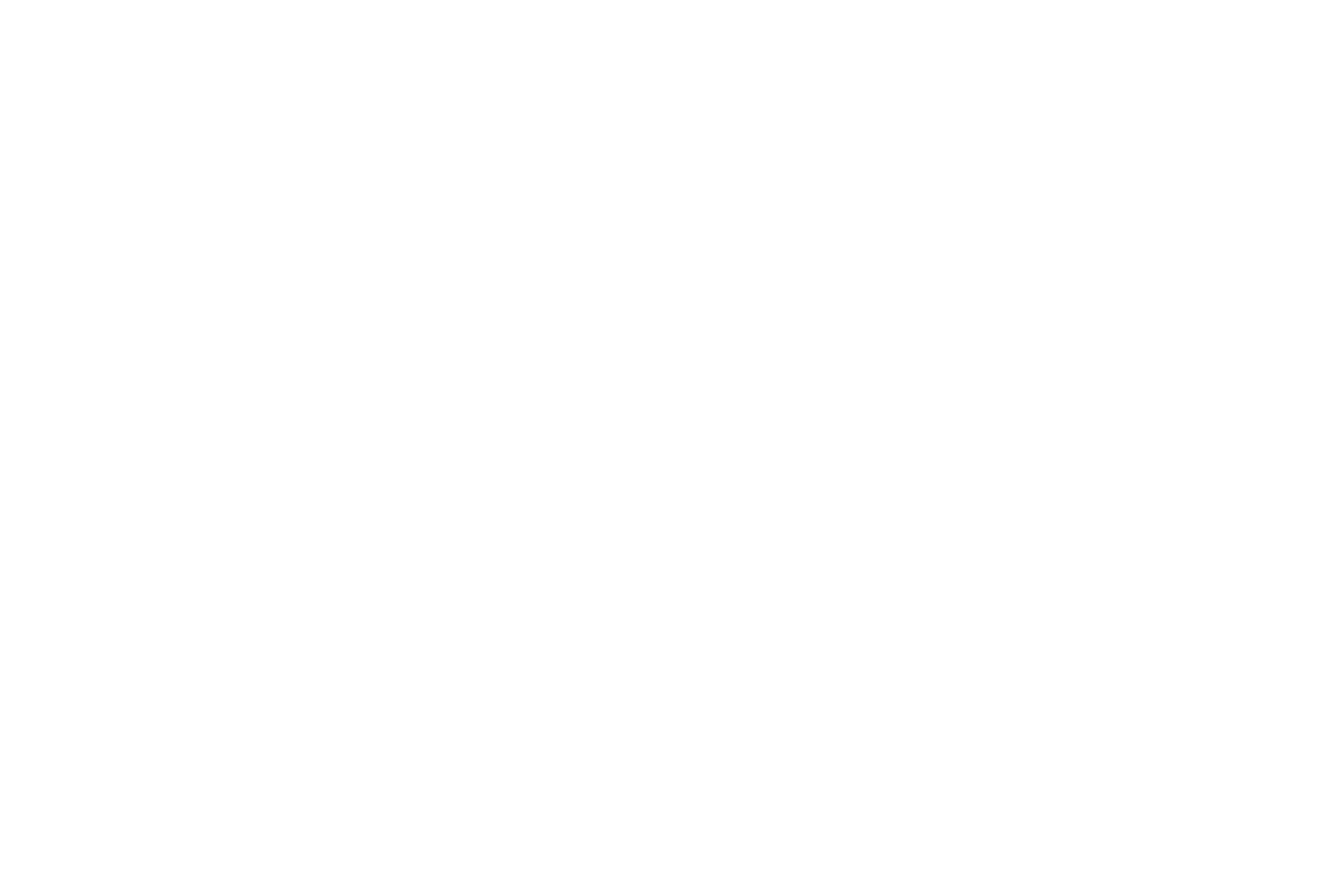
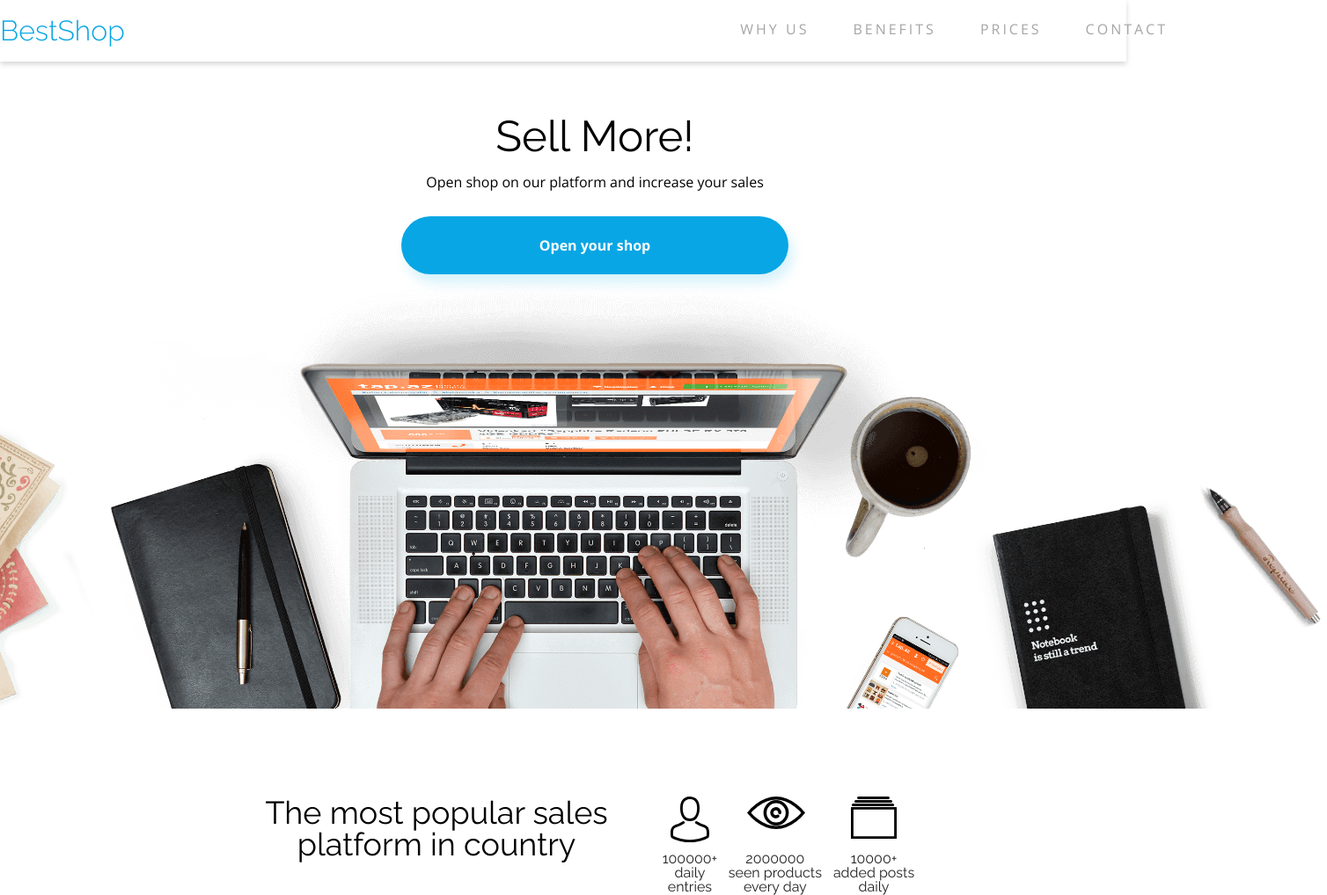
Before and after one commit to mateuszolkuski/bestshop, a plain HTML site: page index.html in a window 1280 px wide. Shown: the whole page at 88% size, 1508 px wide, since content can reach past the window. Before the commit the page ends 800 px from the top, so only its background shows below. Drawn offline with nearby package versions, Linux system fonts and the light colour scheme; files that its build step writes are made by us from their sources.

Commit message:
polowa boxa ze statystykami

```diff
--- /dev/null
+++ b/css/style.css
@@ -0,0 +1,176 @@
+:root {
+    --color-primary: #08A6E4;
+    --color-primary-shadow: rgba(7, 172, 230, .16);
+    --color-redish: #FB3B64;
+    --color-green: #55DFB4;
+    --color-black: #000000;
+    --color-grey: #A5A5A5;
+    --color-light-grey: #F7F7F7;
+    --color-white: #FFFFFF;
+    --button-radius: 35px;
+    --font-raleway: "Raleway", sans-serif;
+    --font-open-sans: "Open Sans", sans-serif;
+}
+
+* {
+    box-sizing: border-box;
+}
+
+html {
+    scroll-behavior: smooth;
+}
+
+body {
+    font-family: var(--font-open-sans);
+}
+
+a {
+    text-decoration: none;
+}
+
+/* start */
+
+.container {
+    width: 1352px;
+    margin: 0 auto;
+}
+
+/*header*/
+
+.header {
+    width: 100%;
+    height: 70px;
+    background-color: var(--color-white);
+    position: absolute;
+    box-shadow: 0px 3px 6px #00000029;
+}
+
+.header .container {
+    display: flex;
+    justify-content: space-between;
+    align-items: center;
+    height: 100%;
+}
+
+.logo {
+    font-family: var(--font-raleway);
+    display: flex;
+    align-items: center;
+    color: var(--color-primary);
+    font-size: 32px;
+    font-weight: 300;
+}
+
+nav {
+    align-self: stretch;
+}
+
+.nav-list {
+    display: flex;
+    align-items: center;
+}
+
+.nav-list li {
+    display: flex;
+    justify-content: center;
+    align-items: center;
+    flex-grow: 1;
+    flex-shrink: 1;
+    padding: 25px;
+    color: var(--color-grey) ;
+}
+
+.nav-list-link {
+    color: var(--color-grey);
+    font-family: var(--font-open-sans);
+    text-transform: uppercase;
+    padding-bottom: 25px;
+    letter-spacing: 3px;
+}
+
+.nav-list-link:hover {
+    cursor: pointer;
+    color: var(--color-black);
+    border-bottom: 4px solid var(--color-primary);
+    border-spacing: 23px;
+}
+
+/* banner */
+
+.banner {
+    display: flex;
+    flex-direction: column;
+    align-items: center;
+}
+
+.banner .container {
+    margin-top: 130px;
+    text-align: center;
+}
+
+.banner-title {
+    font-family: var(--font-raleway);
+    font-size: 49px;
+    font-weight: normal;
+    margin-bottom: 20px;
+    color: var(--color-black);
+}
+
+.banner-text {
+    height: 22px;
+    font-family: var(--font-open-sans);
+    font-size: 16px;
+    font-weight: normal;
+    color: var(--color-black);
+    margin-bottom: 50px;
+}
+
+.banner-button {
+    background: var(--color-primary) 0% 0% no-repeat padding-box;
+    box-shadow: 5px 10px 14px #07ACE629;
+    border-radius: 40px;
+    padding: 22px 157px;
+    color: var(--color-white);
+    font-weight: 700;
+}
+
+/* statystyki */
+
+.statistics {
+    margin-top: 100px;
+}
+
+.statistics .container {
+    max-width: 800px;
+    display: flex;
+    justify-content: space-between;
+}
+
+h2 {
+    font-family: var(--font-raleway);
+    font-size: 36px;
+    font-weight: normal;
+    color: var(--color-black);
+    text-align: center;
+}
+
+.statistics-box {
+    font-family: var(--font-raleway);
+    max-width: 140px;
+    display: flex;
+    flex-direction: column;
+    justify-content: flex-start;
+    align-items: center;
+    text-align: center;
+}
+
+.statistics-circle {
+    border-radius: 50%;
+    height: 63px;
+    width: 63px;
+    position: relative;
+}
+
+.statistics-img {
+    position: relative;
+}
--- a/index.html
+++ b/index.html
@@ -6,11 +6,75 @@
     <meta name="viewport" content="width=device-width, initial-scale=1.0">
     <link rel="preconnect" href="https://fonts.googleapis.com">
     <link rel="preconnect" href="https://fonts.gstatic.com" crossorigin>
+    <link href="https://fonts.googleapis.com/css2?family=Open+Sans:wght@300;400;700&family=Raleway:wght@300;400;700;800&display=swap" rel="stylesheet">
     <link rel="stylesheet" href="css/reset.css" />
     <link rel="stylesheet" href="css/style.css" />
     <title>BestShop</title>
 </head>
 <body>
+   <header class="header">
+       <div class="container">
+           <a href="#" class="logo">BestShop</a>
+           <nav>
+               <ul class="nav-list">
+                   <li>
+                       <a class="nav-list-link" href="#whyus">why us</a>
+                   </li>
+                   <li>
+                       <a class="nav-list-link" href="#benefits">benefits</a>
+                   </li>
+                   <li>
+                       <a class="nav-list-link" href="#prices">prices</a>
+                   </li>
+                   <li>
+                       <a class="nav-list-link" href="#contact">contact</a>
+                   </li>
+               </ul>
+           </nav>
+       </div>
+   </header>
+
+   <section class="banner">
+       <div class="container">
+           <h1 class="banner-title">Sell More!</h1>
+           <p class="banner-text">Open shop on our platform and increase your sales</p>
+           <a href="#" class="button banner-button">Open your shop</a>
+       </div>
+           <img src="assets%202/Background.png" alt="" class="banner-image" />
+   </section>
+
+   <section id="whyus" class="statistics">
+       <div class="container">
+           <h2>The most popular sales platform in country</h2>
+           <div class="statistics-box">
+               <div class="statistics-circle">
+                   <img src="assets%202/Person.svg" alt="person" class="statistics-img" />
+               </div>
+               <div class="statistics-number">100000+</div>
+               <div class="statistics-text">daily entries</div>
+           </div>
+
+           <div class="statistics-box">
+               <div class="statistics-circle">
+                   <img src="assets%202/Eye.svg" alt="eye" class="statistics-img" />
+               </div>
+               <div class="statistics-number">2000000</div>
+               <div class="statistics-text">seen products every day</div>
+           </div>
+
+           <div class="statistics-box">
+               <div class="statistics-circle">
+                   <img src="assets%202/Catalog.svg" alt="person" class="statistics-img" />
+               </div>
+               <div class="statistics-number">10000+</div>
+               <div class="statistics-text">added posts daily</div>
+           </div>
+
+
+       </div>
+
+
+   </section>
 
 </body>
 </html>
```
Also changed, not shown: css/reset.css (renamed from reset.css), style.css (deleted).
